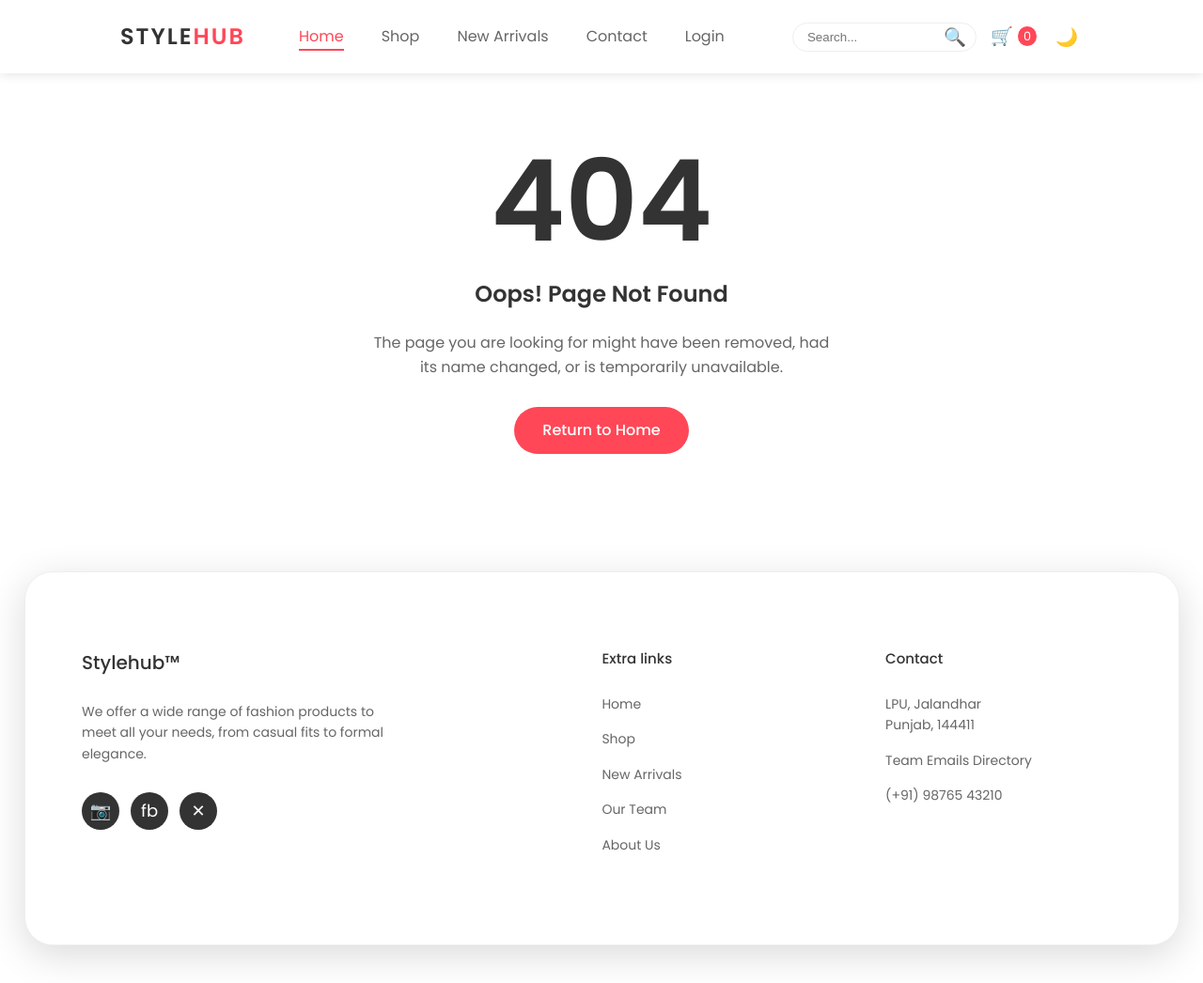
After one commit to Balaji-dev-png/stylehub, a Django app: page /404/ in a window 1280 px wide. The commit adds this page. Shown: the whole page at 94% size. Run offline with Django 5.2, Linux system fonts and the light colour scheme.

Commit message:
admin panel and 404 page added

```diff
--- a/store/views.py
+++ b/store/views.py
@@ -230,6 +230,23 @@ def admin_cancel_order(request, order_id):
         messages.success(request, f'Order #{order.id} cancelled.')
     else:
         messages.error(request, 'Order cannot be cancelled.')
+    return redirect('admin_dashboard')
+
+
+@user_passes_test(is_admin, login_url='home')
+def admin_update_order_status(request, order_id):
+    if request.method == 'POST':
+        order = get_object_or_404(Order, id=order_id)
+        new_status = request.POST.get('status')
+        valid_statuses = dict(Order.STATUS_CHOICES).keys()
+
+        if new_status in valid_statuses:
+            order.status = new_status
+            order.save()
+            messages.success(request, f'Order #{order.id} status updated to {new_status}.')
+        else:
+            messages.error(request, 'Invalid status.')
+
     return redirect('admin_dashboard')
 
 
@@ -663,3 +680,8 @@ def about(request):
 
 def team_emails(request):
     return render(request, 'team_emails.html')
+
+
+
+def page_not_found(request, exception=None):
+    return render(request, '404.html')
--- a/stylehub/settings.py
+++ b/stylehub/settings.py
@@ -26,6 +26,7 @@ BASE_DIR = Path(__file__).resolve().parent.parent
 SECRET_KEY = os.environ.get("SECRET_KEY")
 
 DEBUG = bool(os.environ.get("DEBUG", default=0))
+# DEBUG = False
 
 ALLOWED_HOSTS = os.environ.get("DJANGO_ALLOWED_HOSTS","localhost 127.0.0.1 0.0.0.0").split(" ")
 
--- a/stylehub/urls.py
+++ b/stylehub/urls.py
@@ -20,13 +20,24 @@ Including another URLconf
 
 from django.contrib import admin
 from django.contrib.auth import views as auth_views
-from django.urls import path
+from django.urls import path, include
 from django.conf import settings
 from django.conf.urls.static import static
 from store import views
+from rest_framework.routers import DefaultRouter
+from api.views import ProductViewSet, OrderViewSet, CategoryViewSet
+
+
+router = DefaultRouter()
+router.register(r'products', ProductViewSet)
+router.register(r'orders', OrderViewSet)
+router.register(r'categories', CategoryViewSet)
+
 
 urlpatterns = [
     path('admin/', admin.site.urls),
+    path('api/', include(router.urls)),
+    path('404/', views.page_not_found, name='page_not_found'),
 
     # Custom Admin Dashboard
     path('custom-admin/', views.admin_dashboard, name='admin_dashboard'),
@@ -34,6 +45,7 @@ urlpatterns = [
     path('custom-admin/product/edit/<int:product_id>/', views.admin_edit_product, name='admin_edit_product'),
     path('custom-admin/product/delete/<int:product_id>/', views.admin_delete_product, name='admin_delete_product'),
     path('custom-admin/order/cancel/<int:order_id>/', views.admin_cancel_order, name='admin_cancel_order'),
+    path('custom-admin/order/update-status/<int:order_id>/', views.admin_update_order_status, name='admin_update_order_status'),
     path('custom-admin/category/add/', views.admin_add_category, name='admin_add_category'),
     path('custom-admin/category/delete/<int:category_id>/', views.admin_delete_category, name='admin_delete_category'),
 
--- /dev/null
+++ b/templates/404.html
@@ -0,0 +1,274 @@
+{% load static %}
+<!DOCTYPE html>
+<html lang="en">
+
+<head>
+    <script>
+        // Inject theme early to prevent flash of white content
+        if (localStorage.getItem('theme') === 'dark') {
+            document.documentElement.setAttribute('data-theme', 'dark');
+        }
+    </script>
+    <meta charset="UTF-8">
+    <meta name="viewport" content="width=device-width, initial-scale=1.0">
+    <title>Page Not Found | Stylehub</title>
+    <link rel="stylesheet" href="{% static 'theme.css' %}?v=6">
+    <link rel="stylesheet" href="{% static 'style1.css' %}?v=2?v=6">
+    <script src="{% static 'main.js' %}?v=6" defer></script>
+    <link href="https://fonts.googleapis.com/css2?family=Poppins:wght@300;400;500;600&display=swap" rel="stylesheet">
+    <style>
+        .error-section {
+            display: flex;
+            flex-direction: column;
+            align-items: center;
+            justify-content: center;
+            min-height: 60vh;
+            text-align: center;
+            padding: 40px 20px;
+        }
+
+        .error-code {
+            font-size: 120px;
+            font-weight: 700;
+            color: var(--primary-color, #ff4757);
+            margin: 0;
+            line-height: 1;
+        }
+
+        .error-message {
+            font-size: 24px;
+            color: var(--text-main);
+            margin: 20px 0;
+        }
+
+        .error-description {
+            font-size: 16px;
+            color: var(--text-muted);
+            margin-bottom: 30px;
+            max-width: 500px;
+        }
+
+        .back-home-btn {
+            background: var(--primary-color, #ff4757);
+            color: white;
+            padding: 12px 30px;
+            border-radius: 50px;
+            text-decoration: none;
+            font-weight: 500;
+            transition: all 0.3s ease;
+        }
+
+        .back-home-btn:hover {
+            background: #e84118;
+            transform: translateY(-2px);
+            box-shadow: 0 5px 15px rgba(232, 65, 24, 0.3);
+        }
+        .site-footer {
+    background-color: var(--bg-card);
+    color: var(--text-main);
+    margin: 50px 2% 0;
+    padding: 80px 60px;
+    border-radius: 30px;
+    font-size: 14px;
+    box-shadow: 0 10px 40px rgba(0, 0, 0, 0.15);
+    border: 1px solid var(--border-color);
+    transition: background-color 0.3s ease, color 0.3s ease;
+}
+
+.footer-content {
+    display: flex;
+    flex-wrap: wrap;
+    justify-content: space-between;
+    gap: 50px;
+}
+
+.footer-brand {
+    flex: 2;
+    min-width: 300px;
+}
+
+.footer-logo {
+    font-size: 20px;
+    margin-bottom: 25px;
+    font-weight: 500;
+    color: var(--text-main) !important;
+}
+
+.footer-brand p {
+    color: var(--text-muted) !important;
+    margin-bottom: 30px;
+    max-width: 350px;
+    line-height: 1.6;
+    font-size: 14px;
+}
+
+.social-icons {
+    display: flex;
+    gap: 12px;
+}
+
+.social-icons a {
+    display: flex;
+    align-items: center;
+    justify-content: center;
+    width: 40px;
+    height: 40px;
+    border-radius: 50%;
+    text-decoration: none;
+    font-size: 18px;
+    transition: transform 0.3s ease;
+    background: var(--text-main);
+    color: var(--bg-card);
+}
+
+.social-icons a:hover {
+    transform: scale(1.15);
+}
+
+.footer-links,
+.footer-contact {
+    flex: 1;
+    min-width: 180px;
+}
+
+.footer-links h3,
+.footer-contact h3 {
+    margin-bottom: 25px;
+    font-size: 15px;
+    font-weight: 500;
+    color: var(--text-main) !important;
+}
+
+.footer-links ul {
+    list-style: none;
+}
+
+.footer-links li {
+    margin-bottom: 15px;
+}
+
+.footer-links a {
+    color: var(--text-muted) !important;
+    text-decoration: none;
+    position: relative;
+    display: inline-block;
+    transition: color 0.3s ease, transform 0.3s ease;
+}
+
+.footer-links a:hover {
+    transform: translateX(5px);
+}
+
+/* Footer Link Hover: Line Animation */
+.footer-links a::after {
+    content: '';
+    position: absolute;
+    width: 100%;
+    height: 1px;
+    bottom: -2px;
+    left: 0;
+    background-color: #ff4757;
+    transform: scaleX(0);
+    transform-origin: bottom right;
+    transition: transform 0.3s ease-out;
+}
+
+.footer-links a:hover::after {
+    transform: scaleX(1);
+    transform-origin: bottom left;
+}
+
+/* HOVER LOGIC: Change color ONLY in Dark Mode */
+[data-theme="dark"] .footer-links a:hover,
+[data-theme="dark"] .footer-contact a:hover {
+    color: #ff4757 !important;
+}
+
+.footer-contact p {
+    color: var(--text-muted) !important;
+    margin-bottom: 15px;
+    line-height: 1.6;
+}
+
+.footer-contact a {
+    color: var(--text-muted) !important;
+    text-decoration: none;
+    transition: color 0.3s;
+}
+    </style>
+</head>
+
+<body>
+
+    <header>
+        <nav class="navbar">
+            <div class="logo">Style<span>hub</span></div>
+            <ul class="nav-links">
+                <li><a href="{% url 'home' %}" class="active">Home</a></li>
+                <li><a href="{% url 'pro_list' %}">Shop</a></li>
+                <li><a href="{% url 'new' %}">New Arrivals</a></li>
+                <li><a href="{% url 'contact' %}">Contact</a></li>
+
+                {% if user.is_authenticated %}
+                <li><a href="{% url 'profile' %}">Profile</a></li>
+                {% else %}
+                <li><a href="{% url 'auth' %}">Login</a></li>
+                {% endif %}
+            </ul>
+            <div class="nav-icons" style="display: flex; align-items: center;">
+                <form action="{% url 'search_result' %}" method="GET" class="search-form">
+                    <input type="text" name="q" class="search-input" placeholder="Search..." required>
+                    <button type="submit" class="search-btn">🔍</button>
+                </form>
+                <a href="{% url 'cart' %}" class="cart-link">
+                    🛒 <span class="global-badge">{{ cart_count|default:0 }}</span>
+                </a>
+                <button id="theme-toggle" class="theme-toggle">🌙</button>
+            </div>
+        </nav>
+    </header>
+
+    <main class="error-section">
+        <h1 class="error-code">404</h1>
+        <h2 class="error-message">Oops! Page Not Found</h2>
+        <p class="error-description">The page you are looking for might have been removed, had its name changed, or is
+            temporarily unavailable.</p>
+        <a href="{% url 'home' %}" class="back-home-btn">Return to Home</a>
+    </main>
+
+
+
+    <footer class="site-footer reveal-on-scroll">
+        <div class="footer-content">
+            <div class="footer-brand">
+                <h2 class="footer-logo">Stylehub™</h2>
+                <p>We offer a wide range of fashion products to meet all your needs, from casual fits to formal elegance.</p>
+                <div class="social-icons">
+                    <a href="https://www.instagram.com/">📷</a>
+                    <a href="https://www.facebook.com/">fb</a>
+                    <a href="https://x.com/">✕</a>
+                </div>
+            </div>
+            <div class="footer-links">
+                <h3>Extra links</h3>
+                <ul>
+                    <li><a href="{% url 'home' %}">Home</a></li>
+                    <li><a href="{% url 'pro_list' %}">Shop</a></li>
+                    <li><a href="{% url 'new' %}">New Arrivals</a></li>
+                    <li><a href="{% url 'contact' %}">Our Team</a></li>
+                    <li><a href="{% url 'about' %}">About Us</a></li>
+                </ul>
+            </div>
+            <div class="footer-contact">
+                <h3>Contact</h3>
+                <p>LPU, Jalandhar<br>Punjab, 144411</p>
+                <p><a href="{% url 'team_emails' %}">Team Emails Directory</a></p>
+                <p>(+91) 98765 43210</p>
+            </div>
+        </div>
+    </footer>
+
+
+</body>
+
+</html>
--- a/templates/pro_list.html
+++ b/templates/pro_list.html
@@ -159,9 +159,9 @@
                 <p>We offer a wide range of fashion products to meet all your needs, from casual fits to formal
                     elegance.</p>
                 <div class="social-icons">
-                    <a href="#">📷</a>
-                    <a href="#">fb</a>
-                    <a href="#">✕</a>
+                    <a href="https://www.instagram.com/">📷</a>
+                    <a href="https://www.facebook.com/">fb</a>
+                    <a href="https://x.com/">✕</a>
                 </div>
             </div>
             <div class="footer-links">
--- a/templates/team_emails.html
+++ b/templates/team_emails.html
@@ -148,7 +148,7 @@
                 <div class="avatar-circle">M</div>
                 <h3>P.V.S Narayana Murthy</h3>
                 <p class="role">Backend Developer</p>
-                <a href="mailto:aniket@stylehub.com">Email Murthy</a>
+                <a href="mailto:murthy@stylehub.com">murthy45@gmail.com</a>
             </div>
 
             <!-- Member 3 -->
@@ -156,7 +156,7 @@
                 <div class="avatar-circle">B</div>
                 <h3>Bhanu</h3>
                 <p class="role">Admin</p>
-                <a href="mailto:sadgyan@stylehub.com">Email Bhanu</a>
+                <a href="mailto:bhanu@stylehub.com">bhanu23@gmail.com</a>
             </div>
 
             <!-- Member 4 -->
@@ -176,7 +176,7 @@
                 <p>We offer a wide range of fashion products to meet all your needs, from casual fits to formal
                     elegance.</p>
                 <div class="social-icons">
-                    <a href="#">📷</a> <a href="#">fb</a> <a href="#">✕</a>
+                    <a href="https://www.instagram.com/">📷</a> <a href="https://www.facebook.com/">fb</a> <a href="https://x.com/">✕</a>
                 </div>
             </div>
             <div class="footer-links">
```
Also changed, not shown: api/serializers.py (+7 -0 lines), api/views.py (+10 -0 lines), templates/admin_dashboard.html (+193 -22 lines), 2 other files.
